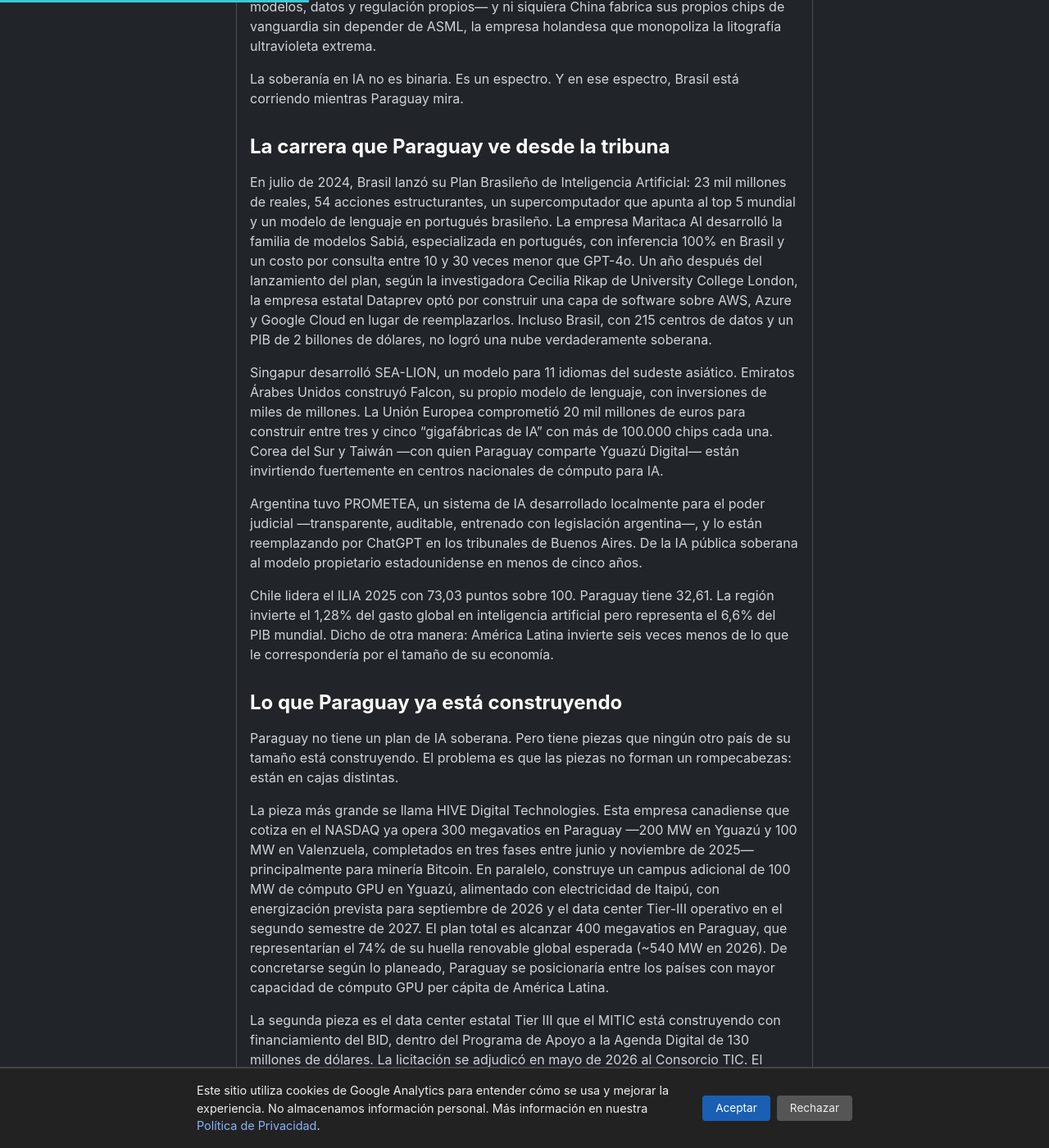
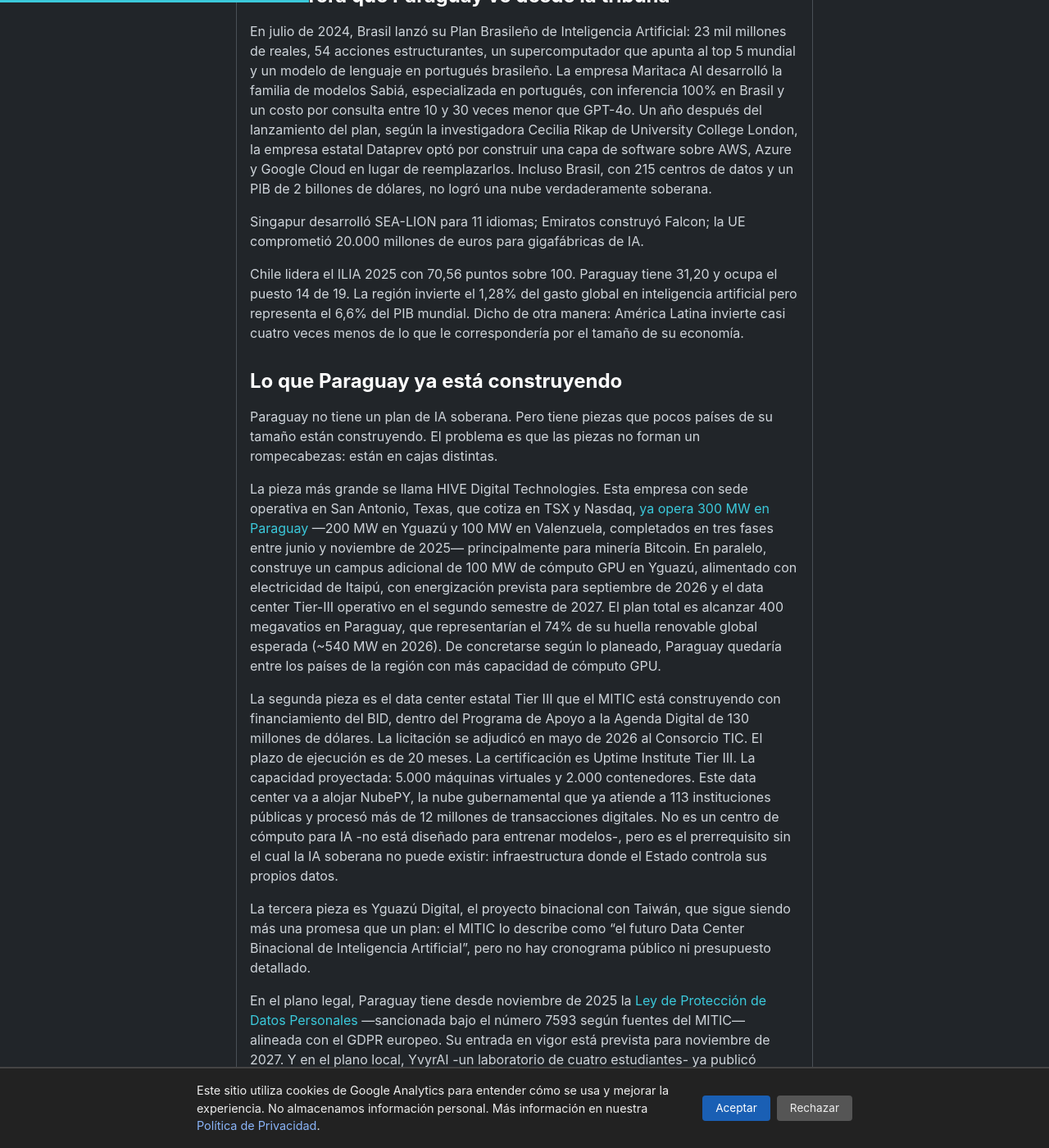
Before and after one commit to miravosqueinteresante/muchotexto.net, a Jekyll site: the page built from _posts/2026-07-16-ia-soberana-paraguay.md, in a window 1280 px wide and 1400 px high, scrolled down 1565 px. Shown: the whole window at 82% size. Built offline with Jekyll 4.4.1, drawn with Linux system fonts in a browser that asks for light colours; some of the changed text lies outside the part shown.

Commit message:
Corrige datos críticos del artículo de IA soberana

```diff
--- a/_posts/2026-07-16-ia-soberana-paraguay.md
+++ b/_posts/2026-07-16-ia-soberana-paraguay.md
@@ -3,7 +3,7 @@
 title: "Paraguay tiene más GPU que estrategia para inteligencia artificial"
 seo_title: "GPU sin estrategia de IA en Paraguay"
 date: 2026-07-16
-last_modified_at: 2026-08-15
+last_modified_at: 2026-11-14
 categories: articulos
 pilar: 2
 resumen: "Paraguay construye infraestructura de IA pero no tiene estrategia nacional. ¿Qué es la IA soberana y qué puede hacer un país de USD 45 mil millones de PIB?"
@@ -15,7 +15,7 @@
 
 El discurso es convincente. También es conveniente: NVIDIA vende las GPU que hacen falta para construir esa infraestructura, y cada país que compra la idea de la IA soberana es un país que le compra chips a Huang.
 
-Paraguay está en una posición extraña frente a este debate. Por un lado, HIVE Digital Technologies ya opera 300 megavatios de infraestructura en Paraguay (200 MW en Yguazú, 100 MW en Valenzuela, entre minería Bitcoin y HPC) y construye un campus adicional de 100 MW de cómputo GPU en Yguazú (con energización prevista para septiembre de 2026 y finalización del data center Tier-III en el segundo semestre de 2027), el proyecto binacional Yguazú Digital con Taiwán está en desarrollo, y el MITIC está construyendo un data center estatal Tier III. Por otro lado, Paraguay no tiene una estrategia nacional de IA, gasta el 0,14% de su PIB en investigación y desarrollo, y ocupa el puesto 14 de 19 países latinoamericanos en el índice ILIA de preparación para la inteligencia artificial. La brecha entre la infraestructura que se construye y la estrategia que no existe es el tema de este artículo.
+Paraguay está en una posición extraña frente a este debate. Por un lado, HIVE Digital Technologies ya opera 300 MW de infraestructura en Paraguay (200 MW en Yguazú, 100 MW en Valenzuela), toda para minería Bitcoin con ASIC y construye un campus adicional de 100 MW de cómputo GPU en Yguazú (con energización prevista para septiembre de 2026 y finalización del data center Tier-III en el segundo semestre de 2027), el proyecto binacional Yguazú Digital con Taiwán está en desarrollo, y el MITIC está construyendo un data center estatal Tier III. Por otro lado, Paraguay no tiene una estrategia nacional de IA, gasta el 0,14% de su PIB en investigación y desarrollo, y ocupa el puesto 14 de 19 países latinoamericanos en el índice ILIA de preparación para la inteligencia artificial. La brecha entre la infraestructura que se construye y la estrategia que no existe es el tema de este artículo.
 
 ## Qué es la IA soberana (y por qué NVIDIA quiere que la compres)
 
@@ -23,31 +23,29 @@
 
 Para ordenar la discusión, conviene separar el concepto en cinco capas independientes. La primera es la soberanía de datos: que la información de los ciudadanos y del gobierno se almacene y procese bajo leyes locales. La segunda es la soberanía de infraestructura: tener capacidad de cómputo propia sin depender enteramente de la nube de Amazon, Microsoft o Google. La tercera es la soberanía de modelo: entrenar o afinar modelos de IA con datos locales. La cuarta es la soberanía regulatoria: tener leyes y autoridades capaces de decidir cómo se usa la IA dentro del país. Y la quinta, la más esquiva, es la soberanía de conocimiento: tener investigadores y empresas locales que entiendan la tecnología.
 
-Casi ningún país controla las cinco. Francia tiene modelos soberanos (Mistral, fundada en 2023 por tres ex investigadores de Meta y Google DeepMind, valorada en más de 14 mil millones de dólares en su última ronda de financiamiento) y regulación soberana a través de la UE, pero sus centros de datos usan chips de NVIDIA. India está construyendo un modelo nacional para 22 idiomas con 1.250 millones de dólares, pero entrena en GPU importadas. China tiene la estrategia más completa —infraestructura, modelos, datos y regulación propios— y ni siquiera China fabrica sus propios chips de vanguardia sin depender de ASML, la empresa holandesa que monopoliza la litografía ultravioleta extrema.
-
-La soberanía en IA no es binaria. Es un espectro. Y en ese espectro, Brasil está corriendo mientras Paraguay mira.
+Casi ningún país controla las cinco. Francia tiene modelos soberanos y regulación de la UE, pero usa chips de NVIDIA; India entrena en GPU importadas; China tiene la estrategia más completa, pero depende de ASML para chips de vanguardia. La soberanía en IA no es binaria: es un espectro. Brasil corre mientras Paraguay mira.
 
 ## La carrera que Paraguay ve desde la tribuna
 
 En julio de 2024, Brasil lanzó su Plan Brasileño de Inteligencia Artificial: 23 mil millones de reales, 54 acciones estructurantes, un supercomputador que apunta al top 5 mundial y un modelo de lenguaje en portugués brasileño. La empresa Maritaca AI desarrolló la familia de modelos Sabiá, especializada en portugués, con inferencia 100% en Brasil y un costo por consulta entre 10 y 30 veces menor que GPT-4o. Un año después del lanzamiento del plan, según la investigadora Cecilia Rikap de University College London, la empresa estatal Dataprev optó por construir una capa de software sobre AWS, Azure y Google Cloud en lugar de reemplazarlos. Incluso Brasil, con 215 centros de datos y un PIB de 2 billones de dólares, no logró una nube verdaderamente soberana.
 
-Singapur desarrolló SEA-LION, un modelo para 11 idiomas del sudeste asiático. Emiratos Árabes Unidos construyó Falcon, su propio modelo de lenguaje, con inversiones de miles de millones. La Unión Europea comprometió 20 mil millones de euros para construir entre tres y cinco "gigafábricas de IA" con más de 100.000 chips cada una. Corea del Sur y Taiwán —con quien Paraguay comparte Yguazú Digital— están invirtiendo fuertemente en centros nacionales de cómputo para IA.
+Singapur desarrolló SEA-LION para 11 idiomas; Emiratos construyó Falcon; la UE comprometió 20.000 millones de euros para gigafábricas de IA.
 
-Argentina tuvo PROMETEA, un sistema de IA desarrollado localmente para el poder judicial —transparente, auditable, entrenado con legislación argentina—, y lo están reemplazando por ChatGPT en los tribunales de Buenos Aires. De la IA pública soberana al modelo propietario estadounidense en menos de cinco años.
 
-Chile lidera el ILIA 2025 con 73,03 puntos sobre 100. Paraguay tiene 32,61. La región invierte el 1,28% del gasto global en inteligencia artificial pero representa el 6,6% del PIB mundial. Dicho de otra manera: América Latina invierte seis veces menos de lo que le correspondería por el tamaño de su economía.
+
+Chile lidera el ILIA 2025 con 70,56 puntos sobre 100. Paraguay tiene 31,20 y ocupa el puesto 14 de 19. La región invierte el 1,28% del gasto global en inteligencia artificial pero representa el 6,6% del PIB mundial. Dicho de otra manera: América Latina invierte casi cuatro veces menos de lo que le correspondería por el tamaño de su economía.
 
 ## Lo que Paraguay ya está construyendo
 
-Paraguay no tiene un plan de IA soberana. Pero tiene piezas que ningún otro país de su tamaño está construyendo. El problema es que las piezas no forman un rompecabezas: están en cajas distintas.
+Paraguay no tiene un plan de IA soberana. Pero tiene piezas que pocos países de su tamaño están construyendo. El problema es que las piezas no forman un rompecabezas: están en cajas distintas.
 
-La pieza más grande se llama HIVE Digital Technologies. Esta empresa canadiense que cotiza en el NASDAQ ya opera 300 megavatios en Paraguay —200 MW en Yguazú y 100 MW en Valenzuela, completados en tres fases entre junio y noviembre de 2025— principalmente para minería Bitcoin. En paralelo, construye un campus adicional de 100 MW de cómputo GPU en Yguazú, alimentado con electricidad de Itaipú, con energización prevista para septiembre de 2026 y el data center Tier-III operativo en el segundo semestre de 2027. El plan total es alcanzar 400 megavatios en Paraguay, que representarían el 74% de su huella renovable global esperada (~540 MW en 2026). De concretarse según lo planeado, Paraguay se posicionaría entre los países con mayor capacidad de cómputo GPU per cápita de América Latina.
+La pieza más grande se llama HIVE Digital Technologies. Esta empresa con sede operativa en San Antonio, Texas, que cotiza en TSX y Nasdaq, [ya opera 300 MW en Paraguay]({% post_url 2026-07-07-criptomineria-paraguay-energia-barata %}) —200 MW en Yguazú y 100 MW en Valenzuela, completados en tres fases entre junio y noviembre de 2025— principalmente para minería Bitcoin. En paralelo, construye un campus adicional de 100 MW de cómputo GPU en Yguazú, alimentado con electricidad de Itaipú, con energización prevista para septiembre de 2026 y el data center Tier-III operativo en el segundo semestre de 2027. El plan total es alcanzar 400 megavatios en Paraguay, que representarían el 74% de su huella renovable global esperada (~540 MW en 2026). De concretarse según lo planeado, Paraguay quedaría entre los países de la región con más capacidad de cómputo GPU.
 
-La segunda pieza es el data center estatal Tier III que el MITIC está construyendo con financiamiento del BID, dentro del Programa de Apoyo a la Agenda Digital de 130 millones de dólares. La licitación se adjudicó en mayo de 2026 al Consorcio TIC. El plazo de ejecución es de 18 meses. La certificación es Uptime Institute Tier III. La capacidad proyectada: 5.000 máquinas virtuales y 2.000 contenedores. Este data center va a alojar NubePY, la nube gubernamental que ya atiende a 113 instituciones públicas y procesó más de 12 millones de transacciones digitales. No es un centro de cómputo para IA —no tiene GPU, no está diseñado para entrenar modelos—, pero es el prerrequisito sin el cual la IA soberana no puede existir: infraestructura donde el Estado controla sus propios datos.
+La segunda pieza es el data center estatal Tier III que el MITIC está construyendo con financiamiento del BID, dentro del Programa de Apoyo a la Agenda Digital de 130 millones de dólares. La licitación se adjudicó en mayo de 2026 al Consorcio TIC. El plazo de ejecución es de 20 meses. La certificación es Uptime Institute Tier III. La capacidad proyectada: 5.000 máquinas virtuales y 2.000 contenedores. Este data center va a alojar NubePY, la nube gubernamental que ya atiende a 113 instituciones públicas y procesó más de 12 millones de transacciones digitales. No es un centro de cómputo para IA -no está diseñado para entrenar modelos-, pero es el prerrequisito sin el cual la IA soberana no puede existir: infraestructura donde el Estado controla sus propios datos.
 
 La tercera pieza es Yguazú Digital, el proyecto binacional con Taiwán, que sigue siendo más una promesa que un plan: el MITIC lo describe como "el futuro Data Center Binacional de Inteligencia Artificial", pero no hay cronograma público ni presupuesto detallado.
 
-En el plano legal, Paraguay tiene desde noviembre de 2025 la Ley de Protección de Datos Personales —sancionada bajo el número 7593 según fuentes del MITIC— alineada con el GDPR europeo. Su entrada en vigor está prevista para noviembre de 2027. Y en el plano local, existe al menos una empresa —YvyrAI— que afirma estar desarrollando un modelo de lenguaje de más de mil millones de parámetros con una arquitectura propia.
+En el plano legal, Paraguay tiene desde noviembre de 2025 la [Ley de Protección de Datos Personales]({% post_url 2026-07-07-ley-proteccion-datos-paraguay-ia %}) —sancionada bajo el número 7593 según fuentes del MITIC— alineada con el GDPR europeo. Su entrada en vigor está prevista para noviembre de 2027. Y en el plano local, YvyrAI -un laboratorio de cuatro estudiantes- ya publicó YvyrAI Nano (105,86 millones de parámetros, arquitectura propia); el modelo de 1.000 millones está en desarrollo.
 
 ## Lo que falta
 
@@ -55,35 +53,33 @@
 
 Paraguay no tiene una estrategia nacional de inteligencia artificial. El documento está "en desarrollo", liderado por MITIC y CONACYT, con una consulta pública de fines de 2024 y un diagnóstico de UNESCO de diciembre de 2025. A julio de 2026, no hay documento aprobado, no hay presupuesto asignado, no hay autoridad designada.
 
-El país gasta el 0,14% de su PIB en investigación y desarrollo. El promedio latinoamericano es 0,65%. Brasil gasta 1,15%. Para ponerlo en perspectiva: entrenar un modelo como Llama 3 de 8 mil millones de parámetros desde cero cuesta entre 100.000 y 200.000 dólares solo en cómputo. Entrenar GPT-4 costó más de 100 millones de dólares, según Sam Altman. Afinar un modelo abierto existente con datos locales —que es lo que Singapur e Islandia hicieron— cuesta entre 50.000 y 500.000 dólares y requiere semanas, no meses. Paraguay no ha hecho ninguna de las dos cosas.
+El país gasta el 0,14% de su PIB en investigación y desarrollo. El promedio latinoamericano es 0,68% y Brasil gasta 1,19%, según el Banco Mundial (2023). Para ponerlo en perspectiva: entrenar un modelo como Llama 3 de 8 mil millones de parámetros desde cero cuesta alrededor de USD 1 millón en cómputo, según Epoch AI. Entrenar GPT-4 costó más de 100 millones de dólares, según Sam Altman. Afinar un modelo abierto existente con datos locales —que es lo que Singapur e Islandia hicieron— cuesta entre 50.000 y 500.000 dólares y requiere semanas, no meses. Paraguay ya entrenó un modelo base pequeño, pero no uno de escala útil para el Estado.
 
-No existe un regulador de IA. MITIC coordina de facto. No hay una ley de inteligencia artificial: dos proyectos duermen en el Congreso.
+No existe un regulador de IA. MITIC coordina de facto. No hay una ley de inteligencia artificial: al menos cuatro iniciativas están en el Congreso.
 
-Y luego está el elefante lingüístico. Paraguay es un país bilingüe: casi el 70% de la población habla guaraní, según el censo de 2022. El guaraní es una de las lenguas oficiales del Mercosur. Ningún modelo de lenguaje importante —ni GPT-4, ni Claude, ni Gemini, ni Llama— entiende guaraní a un nivel funcional. Si existe un caso de uso para una IA soberana paraguaya, es este: un modelo que hable los dos idiomas del país, entrenado con datos del gobierno, las leyes, la educación y la cultura paraguaya. No para competir con OpenAI. Para que un ciudadano paraguayo pueda interactuar con el Estado en su idioma.
+Y luego está el elefante lingüístico. Paraguay es un país bilingüe: casi el 70% de la población habla guaraní, según la EPHC 2022 del INE. El guaraní fue incorporado como idioma de trabajo del Mercosur, pero los idiomas oficiales siguen siendo español y portugués. Ningún modelo de lenguaje importante -ni GPT-4, ni Claude, ni Gemini, ni Llama- tiene guaraní funcional. Si existe un caso de uso para una IA soberana paraguaya, es este: un modelo que hable los dos idiomas del país, entrenado con datos del gobierno, las leyes, la educación y la cultura paraguaya. No para competir con OpenAI. Para que un ciudadano paraguayo pueda interactuar con el Estado en su idioma.
 
-Ese modelo costaría menos de un millón de dólares. No requiere construir un centro de datos nuevo —HIVE tendrá la infraestructura de GPU para cuando el modelo esté listo. No requiere entrenar desde cero —basta con afinar un modelo abierto como Llama o Mistral. El modelo de Maritaca en Brasil demuestra que el enfoque funciona: Sabiá no fue entrenado desde cero, fue afinado sobre arquitecturas existentes con datos en portugués, supera a GPT-4o en tareas en ese idioma y ejecuta toda su inferencia dentro de Brasil. Paraguay necesita su propio Sabiá.
+Ese modelo costaría entre USD 500.000 y USD 1 millón. No requiere construir un centro de datos nuevo —HIVE tendrá la infraestructura de GPU para cuando el modelo esté listo. No requiere entrenar desde cero —basta con afinar un modelo abierto como Llama o Mistral. El modelo de Maritaca en Brasil demuestra que el enfoque funciona: Sabiá no fue entrenado desde cero, fue afinado sobre arquitecturas existentes con datos en portugués, supera a GPT-4o en tareas en ese idioma y ejecuta toda su inferencia dentro de Brasil. Paraguay necesita su propio Sabiá.
 
 ## Lo que la IA soberana no es
 
 Conviene aclarar lo que la IA soberana no significa, porque el término se presta a confusiones que llevan a malas decisiones.
 
-No significa aislarse. Singapur tiene uno de los ecosistemas de IA más avanzados del mundo y su modelo SEA-LION corre sobre infraestructura que también usan AWS y Google Cloud. La soberanía no es autarquía.
-
-No significa competir con OpenAI. Ningún país de menos de 200 millones de habitantes debería gastar dinero público en entrenar un modelo fundacional desde cero. El retorno es negativo.
+No significa aislarse ni competir con OpenAI: Singapur corre sobre nube global y ningún país pequeño debería gastar dinero público en un modelo fundacional desde cero.
 
 No significa que los datos deban quedarse dentro de las fronteras para siempre. La ley de protección de datos paraguaya no impone localización forzosa de datos —regula su tratamiento, no su ubicación— y eso es una decisión técnica correcta. Lo que importa es quién controla el acceso, no dónde está el disco rígido.
 
-Y, sobre todo, no significa comprarle todo a NVIDIA. La ironía de la IA soberana es que el principal promotor del concepto es también el principal beneficiario económico: cada país que construye su "fábrica de IA" le compra GPU a Huang. El 80% del mercado global de GPU —y más del 90% del segmento de aceleradores de IA— es de NVIDIA. Una infraestructura que depende de un solo proveedor no es soberana.
+Y, sobre todo, no significa comprarle todo a NVIDIA. La ironía de la IA soberana es que el principal promotor del concepto es también el principal beneficiario económico: cada país que construye su "fábrica de IA" le compra GPU a Huang. NVIDIA concentra cerca del 80% del mercado de GPU y entre 75% y 88% de los aceleradores de IA en 2026; el >90% solo aplica al entrenamiento en el mercado abierto. Una infraestructura que depende de un solo proveedor no es soberana.
 
 ## Lo que Paraguay debería hacer mañana
 
-Paraguay está en una posición inusual. Tiene más infraestructura de IA que sentido estratégico sobre qué hacer con ella. La oportunidad no es competir con Silicon Valley. Es hacer tres cosas que ningún otro país está haciendo.
+Paraguay está en una posición inusual. Tiene infraestructura de IA muy por delante de su estrategia sobre qué hacer con ella. La oportunidad no es competir con Silicon Valley. Es hacer tres cosas que pocos países están haciendo.
 
-La primera es un modelo de lenguaje bilingüe español-guaraní. No desde cero: afinando Llama o Mistral con datos del gobierno, las leyes, los textos escolares y el corpus lingüístico guaraní. Costo estimado: menos de 500.000 dólares. Infraestructura: HIVE Yguazú (donde el campus de 100 MW GPU estará energizado en septiembre de 2026 y el data center Tier-III en H2 2027). Tiempo: seis meses. Esto pondría a Paraguay en el mapa como el país que resolvió la inclusión digital de su población en su propio idioma.
+La primera es un modelo de lenguaje bilingüe español-guaraní. No desde cero: afinando Llama o Mistral con datos del gobierno, las leyes, los textos escolares y el corpus lingüístico guaraní. Costo estimado: entre USD 500.000 y USD 1 millón. Infraestructura: HIVE Yguazú (donde el campus de 100 MW GPU estará energizado en septiembre de 2026 y el data center Tier-III en H2 2027). Tiempo: seis meses. Esto pondría a Paraguay en el mapa como el país que resolvió la inclusión digital de su población en su propio idioma.
 
 La segunda es terminar la estrategia nacional de IA. El diagnóstico de UNESCO ya está hecho. Los dos proyectos de ley están en el Congreso. Lo que falta es la decisión política de aprobarlos y asignar un presupuesto que no dependa de la cooperación internacional.
 
-La tercera es aceptar que la dependencia de infraestructura extranjera no es un problema que se resuelve con una ley. HIVE es una empresa canadiense. Yguazú Digital es binacional. Los chips son de NVIDIA. Lo que importa no es quién fabrica el hardware, sino quién decide qué se entrena, con qué datos y para quién. Esa decisión —la más importante de todas— no la toma Jensen Huang. La toma el gobierno paraguayo. O debería.
+La tercera es aceptar que la dependencia de infraestructura extranjera no es un problema que se resuelve con una ley. HIVE cotiza en Canadá y tiene sede operativa en Texas. Yguazú Digital es binacional. Los chips son de NVIDIA. Lo que importa no es quién fabrica el hardware, sino quién decide qué se entrena, con qué datos y para quién. Esa decisión —la más importante de todas— no la toma Jensen Huang. La toma el gobierno paraguayo. O debería.
 
 Leé el análisis completo sobre geopolítica tecnológica en la [guía de inteligencia artificial en Paraguay](/ia-en-paraguay/).
 
@@ -94,7 +90,7 @@
 - [MITIC — Data Center del Estado](https://mitic.gov.py/datacenter/) — Licitación LPI MITIC PAAD N° 03/2025, Tier III, cronograma
 - [MITIC — NubePY](https://mitic.gov.py/nube-py/) — instituciones, transacciones, modelo de nube híbrida
 - [PBIA — Plano Brasileiro de Inteligência Artificial 2024-2028](https://www.gov.br/mcti/pt-br/acompanhe-o-mcti/transformacaodigital/plano-brasileiro-de-inteligencia-artificial) — R$23B, 54 acciones
-- [Maritaca AI — Sabiá](https://www.maritaca.ai/en) — modelos en portugués, inferencia 100% en Brasil
+- [Maritaca AI — Sabiá](https://www.maritaca.ai/) — modelos en portugués, inferencia 100% en Brasil
 - [UCL — Reclaiming Digital Sovereignty (Rikap, Durand, Paraná, Gerbaudo)](https://www.ucl.ac.uk/bartlett/public-purpose/Reclaiming-Digital-Sovereignty) (2025)
 - [ILIA 2025 — Índice Latinoamericano de Inteligencia Artificial](https://indicelatam.cl/) — CENIA/CEPAL, ranking regional
 - [UNESCO — RAM Report: Paraguay AI Readiness Assessment](https://www.unesco.org/) (diciembre 2025)
--- a/scripts/url_403_allowlist.txt
+++ b/scripts/url_403_allowlist.txt
@@ -4,3 +4,4 @@
 dni.gov
 sciencedirect.com
 timesofisrael.com
+ucl.ac.uk
```
